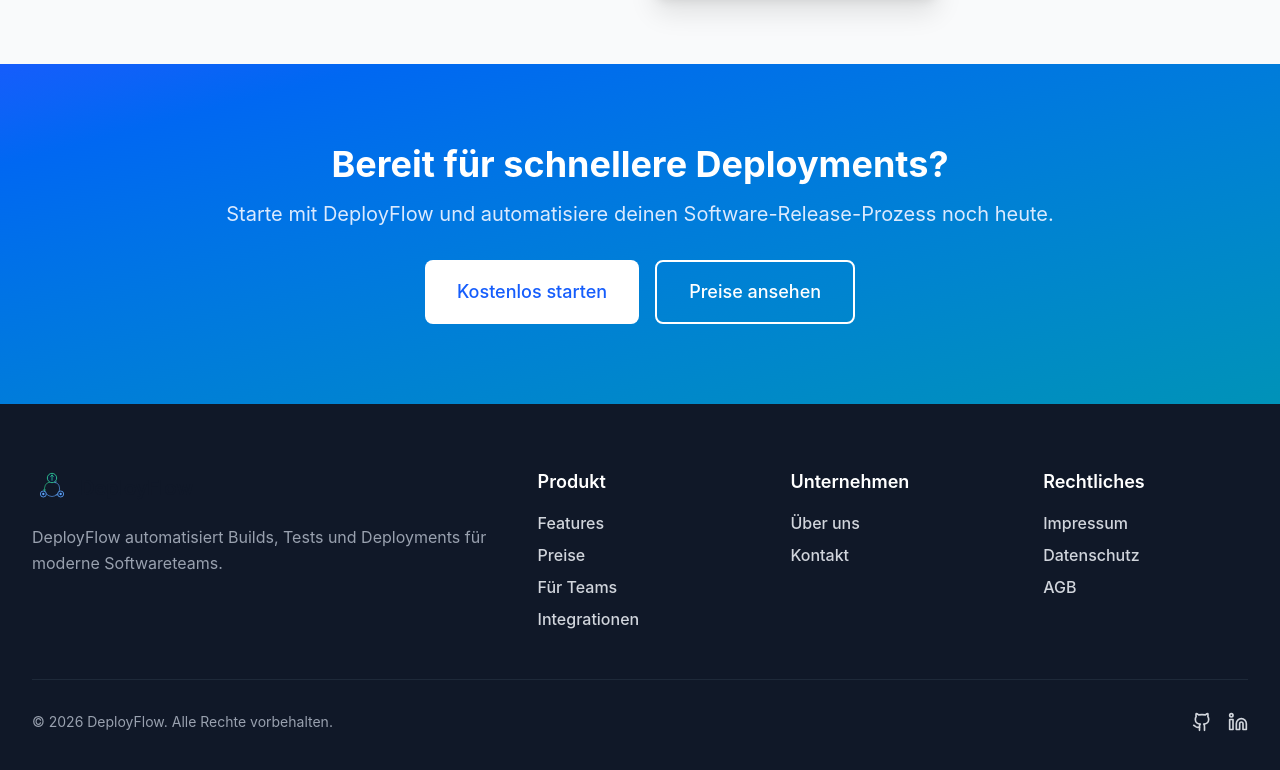
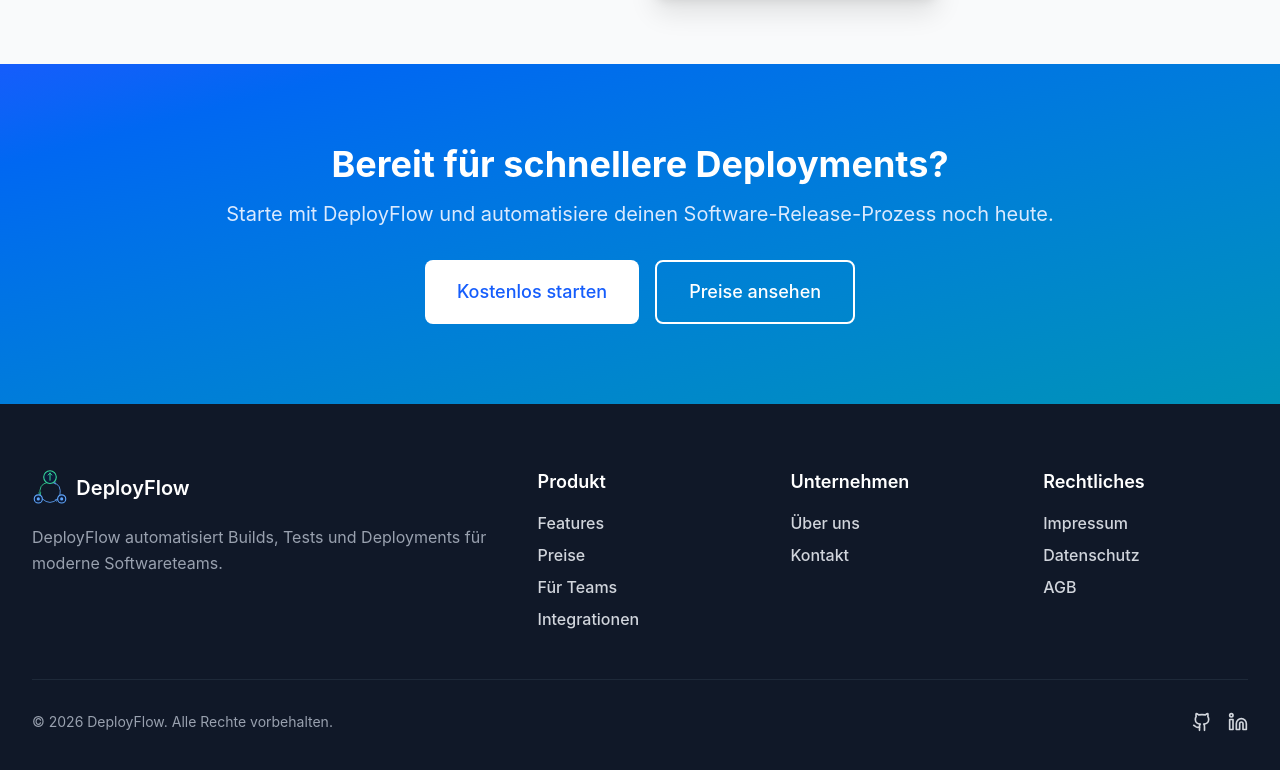
Before and after one commit to Leguan16/Pipelinr, a React (Vite) app: page / in a window 1280 px wide. Shown: the part 3829-4599 px from the top of the page. Built offline with nearby package versions, Linux system fonts and the light colour scheme.

Commit message:
make logo bigger

```diff
--- a/src/app/components/Footer.tsx
+++ b/src/app/components/Footer.tsx
@@ -22,7 +22,7 @@
           <div className="lg:col-span-2">
             <div className="flex items-center gap-2 mb-4">
               <img src={logo} alt="DeployFlow" className="h-10 w-auto" />
-              <span className="text-xl font-semibold text-gray-900">DeployFlow</span>
+              <span className="text-xl font-semibold text-white">DeployFlow</span>
             </div>
             <p className="text-gray-400 leading-relaxed">
               DeployFlow automatisiert Builds, Tests und Deployments für moderne Softwareteams.
```
Also changed, not shown: src/content/logo.svg.
